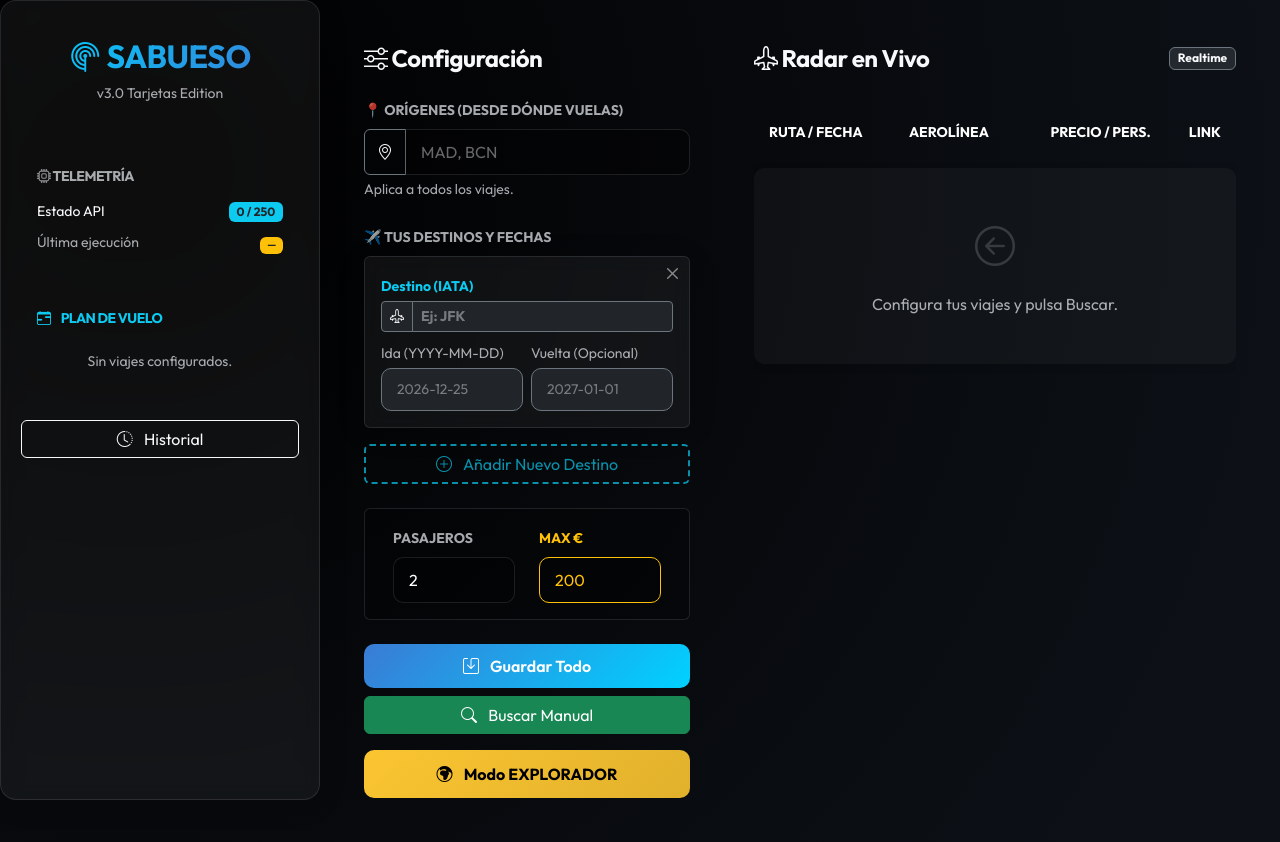
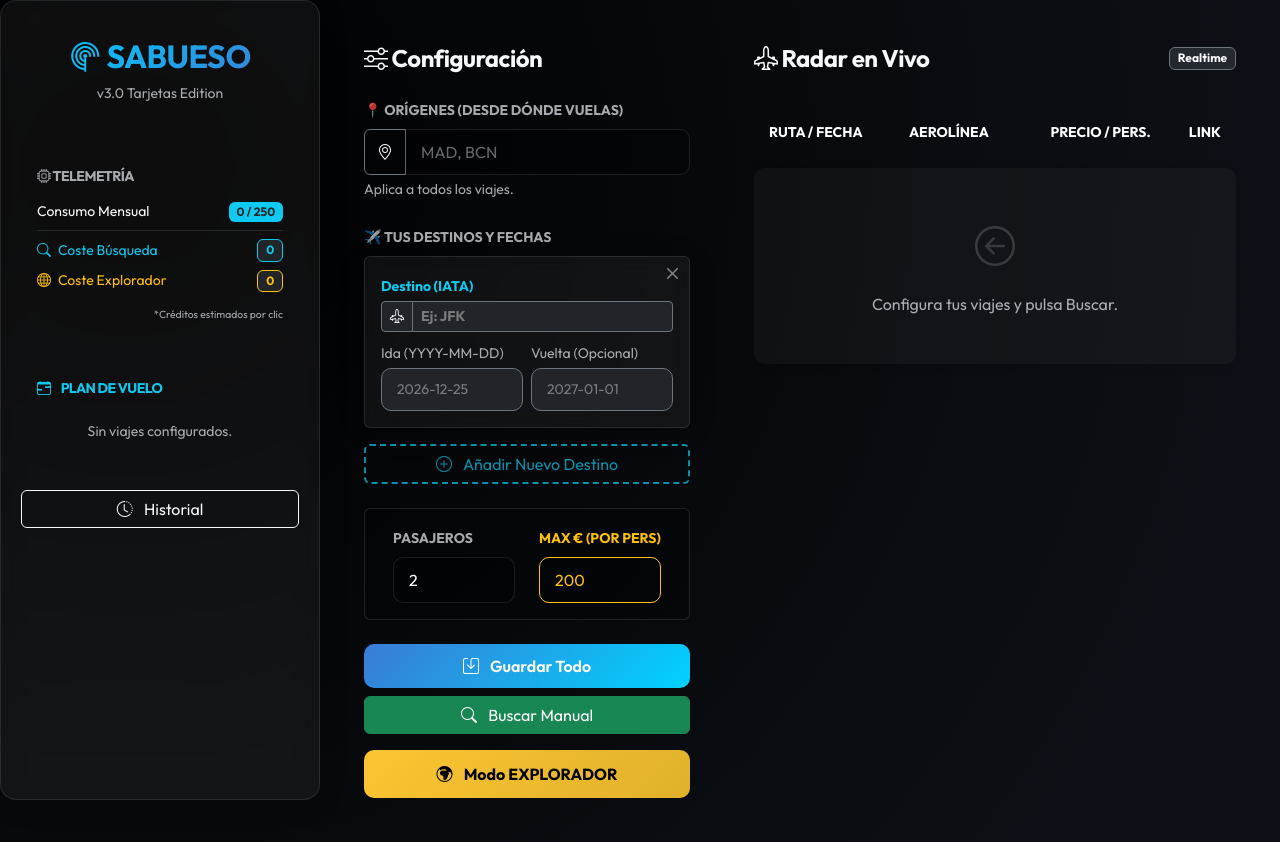
Before and after one commit to TrookeM/sabueso-vuelos, a Flask app: page / in a window 1280 px wide. Run offline with Flask 3, Linux system fonts and the light colour scheme; data that the repository does not hold is empty.

Commit message:
Added UX improvements

```diff
--- a/static/js/main.js
+++ b/static/js/main.js
@@ -114,6 +114,17 @@ function initCardSystem() {
             ejecutarBusqueda('/api/explorar', "Escaneando media Europa...");
         });
     }
+
+    // --- AÑADIR ESTO: LISTENERS PARA LA CALCULADORA ---
+
+    // 1. Si cambian los orígenes -> Recalcular
+    const inputOrigenes = document.getElementById('origenes');
+    if (inputOrigenes) {
+        inputOrigenes.addEventListener('input', actualizarCalculadora);
+    }
+
+    // 2. Ejecutar cálculo inicial
+    actualizarCalculadora();
 }
 
 // FUNCIÓN: CREAR HTML DE UNA TARJETA
@@ -154,14 +165,48 @@ function agregarTarjetaViaje(destino = "", ida = "", vuelta = "") {
     `;
 
     container.insertAdjacentHTML('beforeend', html);
+
+    // NUEVO: Recalcular costes al añadir
+    actualizarCalculadora();
 }
 
 function borrarTarjeta(id) {
     const card = document.getElementById(`card-${id}`);
     if (card) {
         card.style.opacity = '0';
-        setTimeout(() => card.remove(), 200); // Pequeña animación al borrar
+        setTimeout(() => {
+            card.remove();
+            actualizarCalculadora(); // NUEVO: Recalcular al borrar
+        }, 200);
     }
+}
+
+/* =========================================
+   CALCULADORA DE COSTES EN VIVO
+   ========================================= */
+function actualizarCalculadora() {
+    // 1. Contar Orígenes
+    const origenesVal = document.getElementById('origenes').value;
+    // Dividimos por comas y filtramos vacíos para tener el número real
+    const numOrigenes = origenesVal.split(',').filter(x => x.trim().length > 0).length;
+
+    // 2. Contar Tarjetas de Viaje (Destinos configurados)
+    const numTarjetas = document.querySelectorAll('.viaje-card').length;
+
+    // 3. Cálculos
+    // Búsqueda Manual: Origenes * Tarjetas (Cada tarjeta es 1 destino + 1 fecha)
+    const costeManual = numOrigenes * numTarjetas;
+
+    // Modo Explorador: Origenes * 13 (Destinos fijos explorador) * Tarjetas (Fechas)
+    // El explorador busca para las fechas de CADA tarjeta en 13 aeropuertos europeos.
+    const costeExplorador = numOrigenes * 13 * numTarjetas;
+
+    // 4. Actualizar HTML
+    const badgeManual = document.getElementById('costeManual');
+    const badgeExplorador = document.getElementById('costeExplorador');
+
+    if (badgeManual) badgeManual.textContent = costeManual;
+    if (badgeExplorador) badgeExplorador.textContent = costeExplorador;
 }
 
 /* =========================================
@@ -213,6 +258,10 @@ function renderTabla(data) {
         const tr = document.createElement('tr');
         const badgeColor = v.estado_precio.includes("BARATO") ? "success" : "light text-dark";
 
+        // Calculamos visualmente el precio total (Backend ya lo manda, pero por si acaso)
+        // v.precio_total suele venir del backend. Si no, v.precio_pp * pax
+        const precioTotal = v.precio_total || (v.precio_pp * parseInt(document.getElementById('pasajeros').value || 2));
+
         tr.innerHTML = `
             <td>
                 <div class="flight-route fw-bold small">${v.origen} <i class="bi bi-arrow-right text-secondary"></i> ${v.destino}</div>
@@ -225,8 +274,8 @@ function renderTabla(data) {
                 </div>
             </td>
             <td class="text-end">
-                <div class="fw-bold text-success">${v.precio_pp}€</div>
-                <div class="text-muted" style="font-size:0.65rem;">por persona</div>
+                <div class="fw-bold text-success fs-5">${v.precio_pp}€</div>
+                <div class="text-muted" style="font-size: 0.65rem;">Total: ${precioTotal}€</div>
             </td>
             <td class="text-end">
                 <a href="${v.enlace}" target="_blank" class="btn btn-sm btn-primary py-0 px-2" style="font-size: 0.7rem;">Ver</a>
--- a/templates/index.html
+++ b/templates/index.html
@@ -23,17 +23,26 @@
 
                 <div class="glass-card mb-4 p-3">
                     <h6 class="text-uppercase text-muted small fw-bold mb-3"><i class="bi bi-cpu"></i> Telemetría</h6>
+
                     <div class="d-flex justify-content-between align-items-center mb-2">
-                        <span class="small text-light">Estado API</span>
+                        <span class="small text-light">Consumo Mensual</span>
                         <span id="apiUso" class="badge bg-secondary">...</span>
                     </div>
+
+                    <hr class="border-secondary opacity-25 my-2">
+
+                    <div class="d-flex justify-content-between align-items-center mb-2">
+                        <span class="small text-info"><i class="bi bi-search me-1"></i> Coste Búsqueda</span>
+                        <span id="costeManual" class="badge bg-dark border border-info text-info">0</span>
+                    </div>
+
                     <div class="d-flex justify-content-between align-items-center">
-                        <span class="small text-muted">Última ejecución</span>
-                        <div class="text-end">
-                            <span id="gastoEjecucion" class="badge bg-warning text-dark"
-                                style="font-size:0.65rem;">—</span>
-                            <div id="gastoModo" class="text-muted" style="font-size:0.6rem;"></div>
-                        </div>
+                        <span class="small text-warning"><i class="bi bi-globe me-1"></i> Coste Explorador</span>
+                        <span id="costeExplorador" class="badge bg-dark border border-warning text-warning">0</span>
+                    </div>
+
+                    <div class="mt-2 text-end">
+                        <small class="text-muted" style="font-size: 0.65rem;">*Créditos estimados por clic</small>
                     </div>
                 </div>
 
@@ -96,10 +105,10 @@
                                             value="{{ config.pasajeros }}">
                                     </div>
                                     <div class="col-6">
-                                        <label class="form-label small text-warning fw-bold text-uppercase">Max
-                                            €</label>
-                                        <input type="number" class="form-control border-warning text-warning"
-                                            id="precio_maximo_pp" value="{{ config.precio_maximo_pp }}">
+                                        <label class="form-label small text-warning fw-bold text-uppercase">Max € (Por
+                                            Pers)</label> <input type="number"
+                                            class="form-control border-warning text-warning" id="precio_maximo_pp"
+                                            value="{{ config.precio_maximo_pp }}">
                                     </div>
                                 </div>
 
@@ -140,7 +149,7 @@
                                         <tr class="text-muted small text-uppercase">
                                             <th>Ruta / Fecha</th>
                                             <th>Aerolínea</th>
-                                            <th class="text-end">Precio / pers.</th>
+                                            <th class="text-end">Precio / Pers.</th>
                                             <th class="text-end">Link</th>
                                         </tr>
                                     </thead>
```
